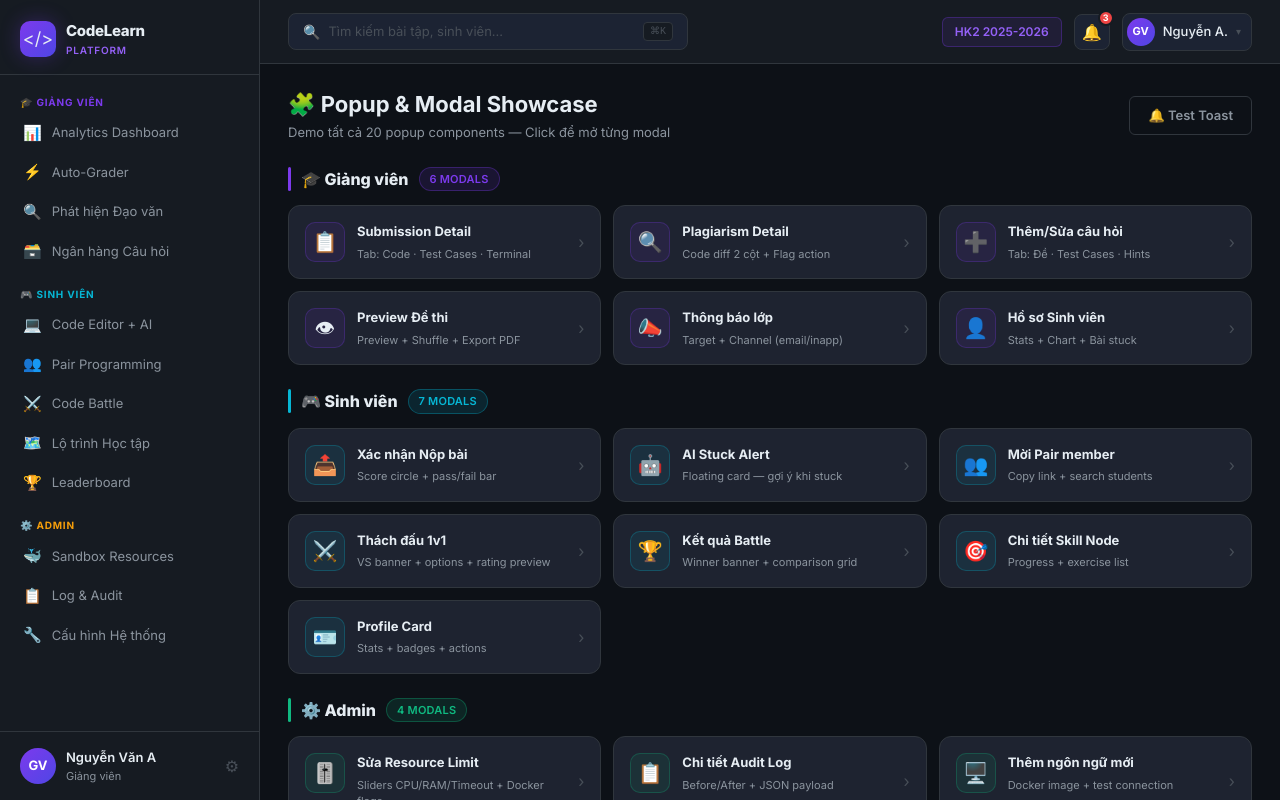
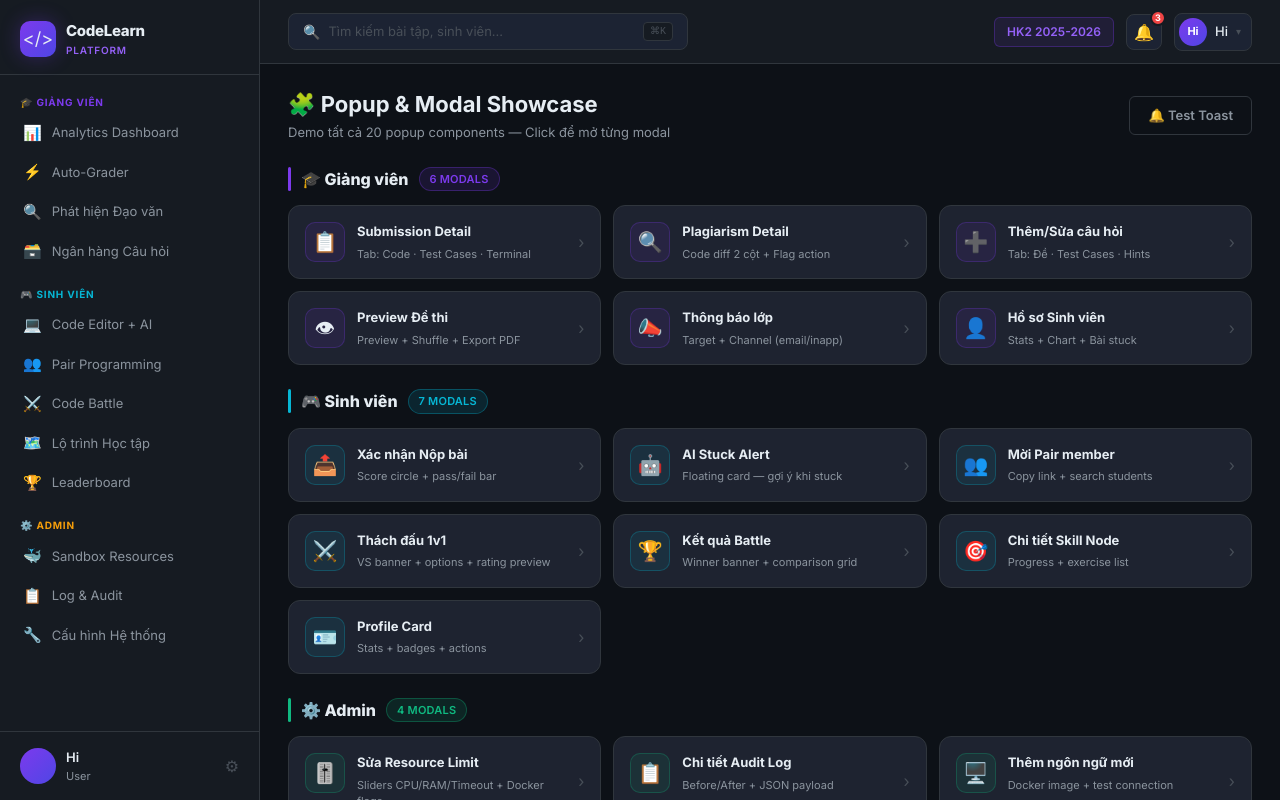
Before and after one commit to ARPHAM/codelearn-fe, a Next.js app: page /demo/popups in a window 1280 px wide. Built offline with nearby package versions, Linux system fonts and the light colour scheme; no server answers.

Commit message:
/auth/me

```diff
--- /dev/null
+++ b/app/components/_api/queries.ts
@@ -0,0 +1,23 @@
+import { keepPreviousData, useQuery } from '@tanstack/react-query'
+
+import axios from '@/config/axios'
+
+type User = {
+    id: string,
+    name: string,
+    role: string,
+    email: string,
+    avatar?: string,
+}
+
+export const useCurrentUserInfo = () => {
+	return useQuery<User>({
+		placeholderData: keepPreviousData,
+		queryKey: ['useCurrentUserInfo'],
+		queryFn: () => {
+			return axios
+				.get('/auth/me')
+				.then((res) => res.data.data)
+		},
+	})
+}
--- a/app/components/layout/Sidebar.tsx
+++ b/app/components/layout/Sidebar.tsx
@@ -1,15 +1,16 @@
 'use client';
 import Link from 'next/link';
 import { usePathname } from 'next/navigation';
+import { useCurrentUserInfo } from '../_api/queries';
 
 const navGroups = [
   {
     label: '🎓 Giảng viên',
     color: '#7c3aed',
     items: [
-      { href: '/lecturer/analytics',     icon: '📊', label: 'Analytics Dashboard' },
-      { href: '/lecturer/auto-grader',   icon: '⚡', label: 'Auto-Grader' },
-      { href: '/lecturer/plagiarism',    icon: '🔍', label: 'Phát hiện Đạo văn' },
+      { href: '/lecturer/analytics', icon: '📊', label: 'Analytics Dashboard' },
+      { href: '/lecturer/auto-grader', icon: '⚡', label: 'Auto-Grader' },
+      { href: '/lecturer/plagiarism', icon: '🔍', label: 'Phát hiện Đạo văn' },
       { href: '/lecturer/question-bank', icon: '🗃️', label: 'Ngân hàng Câu hỏi' },
     ],
   },
@@ -17,19 +18,19 @@ const navGroups = [
     label: '🎮 Sinh viên',
     color: '#06b6d4',
     items: [
-      { href: '/student/code-editor',      icon: '💻', label: 'Code Editor + AI' },
+      { href: '/student/code-editor', icon: '💻', label: 'Code Editor + AI' },
       { href: '/student/pair-programming', icon: '👥', label: 'Pair Programming' },
-      { href: '/student/code-battle',      icon: '⚔️', label: 'Code Battle' },
-      { href: '/student/learning-path',    icon: '🗺️', label: 'Lộ trình Học tập' },
-      { href: '/student/leaderboard',      icon: '🏆', label: 'Leaderboard' },
+      { href: '/student/code-battle', icon: '⚔️', label: 'Code Battle' },
+      { href: '/student/learning-path', icon: '🗺️', label: 'Lộ trình Học tập' },
+      { href: '/student/leaderboard', icon: '🏆', label: 'Leaderboard' },
     ],
   },
   {
     label: '⚙️ Admin',
     color: '#f59e0b',
     items: [
-      { href: '/admin/sandbox',       icon: '🐳', label: 'Sandbox Resources' },
-      { href: '/admin/audit-log',     icon: '📋', label: 'Log & Audit' },
+      { href: '/admin/sandbox', icon: '🐳', label: 'Sandbox Resources' },
+      { href: '/admin/audit-log', icon: '📋', label: 'Log & Audit' },
       { href: '/admin/system-config', icon: '🔧', label: 'Cấu hình Hệ thống' },
     ],
   },
@@ -37,6 +38,8 @@ const navGroups = [
 
 export default function Sidebar() {
   const pathname = usePathname();
+
+  const { data: user } = useCurrentUserInfo()
 
   return (
     <aside style={{
@@ -133,10 +136,10 @@ export default function Sidebar() {
         borderTop: '1px solid var(--border)',
         display: 'flex', alignItems: 'center', gap: 10,
       }}>
-        <div className="avatar" style={{ background: 'var(--gradient-purple)', color: 'white' }}>GV</div>
+        <div className="avatar" style={{ background: 'var(--gradient-purple)', color: 'white' }}>{user?.avatar ? user?.avatar?.charAt(0).toUpperCase() : user?.role?.slice(0, 2).toUpperCase()}</div>
         <div style={{ flex: 1 }}>
-          <div style={{ fontSize: 13, fontWeight: 600, color: 'var(--text-primary)' }}>Nguyễn Văn A</div>
-          <div style={{ fontSize: 11, color: 'var(--text-secondary)' }}>Giảng viên</div>
+          <div style={{ fontSize: 13, fontWeight: 600, color: 'var(--text-primary)' }}>{user?.name || 'Hi'}</div>
+          <div style={{ fontSize: 11, color: 'var(--text-secondary)' }}>{user?.role || 'User'}</div>
         </div>
         <div style={{ fontSize: 16, cursor: 'pointer', color: 'var(--text-muted)' }}>⚙</div>
       </div>
--- a/app/components/layout/Topbar.tsx
+++ b/app/components/layout/Topbar.tsx
@@ -1,6 +1,10 @@
 'use client';
 
+import { useCurrentUserInfo } from "../_api/queries";
+
 export default function Topbar() {
+  const { data: user } = useCurrentUserInfo()
+
   return (
     <header style={{
       height: 'var(--topbar-height)',
@@ -64,8 +68,8 @@ export default function Topbar() {
           background: 'var(--bg-tertiary)',
           transition: 'border-color 0.2s',
         }}>
-          <div className="avatar" style={{ background: 'var(--gradient-purple)', color: 'white', width: 28, height: 28, fontSize: 11 }}>GV</div>
-          <span style={{ fontSize: 13, fontWeight: 500, color: 'var(--text-primary)' }}>Nguyễn A.</span>
+          <div className="avatar" style={{ background: 'var(--gradient-purple)', color: 'white', width: 28, height: 28, fontSize: 11 }}>{user?.avatar ?? user?.role?.slice(0, 2).toUpperCase() ?? 'Hi'}</div>
+          <span style={{ fontSize: 13, fontWeight: 500, color: 'var(--text-primary)' }}>{user?.name ?? 'Hi'}</span>
           <span style={{ fontSize: 10, color: 'var(--text-muted)' }}>▾</span>
         </div>
       </div>
--- /dev/null
+++ b/app/components/modals/auth/auth-sync.tsx
@@ -0,0 +1,25 @@
+"use client";
+
+import { useEffect } from "react";
+import { useRouter } from "next/navigation";
+import { getAuthChannel } from "@/config/auth-channel";
+
+export default function AuthSync() {
+    const router = useRouter();
+
+    useEffect(() => {
+        const channel = getAuthChannel();
+
+        channel.onmessage = (event) => {
+            if (event.data === "auth_changed") {
+                router.refresh();
+            }
+        };
+
+        return () => {
+            channel.close();
+        };
+    }, [router]);
+
+    return null;
+}
--- /dev/null
+++ b/app/config/auth-channel.ts
@@ -0,0 +1,15 @@
+"use client";
+
+let channel: BroadcastChannel | null = null;
+
+export function getAuthChannel() {
+  if (!channel) {
+    channel = new BroadcastChannel("auth_channel_codelearn");
+  }
+  return channel;
+}
+
+export function broadcastAuthChange() {
+  const ch = getAuthChannel();
+  ch.postMessage("auth_changed");
+}
--- a/app/layout.tsx
+++ b/app/layout.tsx
@@ -3,6 +3,7 @@ import { Geist, Geist_Mono } from "next/font/google";
 import "./globals.css";
 import ToastProvider from "@/components/ui/Toast";
 import Providers from "./providers";
+import AuthSync from "@/components/modals/auth/auth-sync";
 
 const geistSans = Geist({
   variable: "--font-geist-sans",
@@ -29,6 +30,7 @@ export default function RootLayout({
       <body className={`${geistSans.variable} ${geistMono.variable} antialiased`}>
         <Providers>{children}</Providers>
         <ToastProvider />
+        <AuthSync />
       </body>
     </html>
   );
--- a/app/login/page.tsx
+++ b/app/login/page.tsx
@@ -4,6 +4,7 @@ import Link from 'next/link';
 import { toast } from '@/components/ui/Toast';
 import { useGoogleLogin } from '@react-oauth/google';
 import { useLogin } from './_api/mutation';
+import { broadcastAuthChange } from "@/config/auth-channel";
 
 const FEATURES = [
   { icon: '🤖', title: 'AI Code Assistant', desc: 'Hỗ trợ gỡ lỗi & gợi ý thông minh' },
@@ -28,11 +29,9 @@ export default function LoginPage() {
     const res = await loginMutation.mutateAsync({ email, password, role })
     setLoading(true);
     const roleUser = res.data.data.user.role;
+    broadcastAuthChange();
     setTimeout(() => { window.location.href = roleUser === 'lecturer' ? '/lecturer/analytics' : roleUser === 'admin' ? '/admin/sandbox' : '/student/code-editor'; }, 800);
-    // await new Promise(r => setTimeout(r, 1400));
     setLoading(false);
-    // toast({ type: 'success', title: 'Đăng nhập thành công!', message: `Xin chào, ${role === 'student' ? 'Sinh viên' : role === 'lecturer' ? 'Giảng viên' : 'Admin'} 👋` });
-    // setTimeout(() => { window.location.href = role === 'lecturer' ? '/lecturer/analytics' : role === 'admin' ? '/admin/sandbox' : '/student/code-editor'; }, 800);
   };
 
   const handleLoginGoogle = useGoogleLogin({
--- a/proxy.ts
+++ /dev/null
@@ -1,38 +0,0 @@
-import { NextResponse } from 'next/server'
-import type { NextRequest } from 'next/server'
-
-export function proxy(request: NextRequest) {
-  const accessToken = request.cookies.get('refreshToken')
-
-  const { pathname } = request.nextUrl
-
-  const protectedRoutes = ['/dashboard', '/admin', '/profile', '/student', '/teacher', '/demo', '/auth', '/forgot-password', '/reset-password', '/verify-email', '/resend-verification-email', '/resend-reset-password-email', '/resend-reset-password-email']
-
-  const isProtected = protectedRoutes.some((route) =>
-    pathname.startsWith(route)
-  )
-
-  if (isProtected && !accessToken) {
-    return NextResponse.redirect(new URL('/login', request.url))
-  }
-
-  return NextResponse.next()
-}
-
-export const config = {
-  matcher: [
-    '/dashboard/:path*',
-    '/admin/:path*',
-    '/profile/:path*',
-    '/student/:path*',
-    '/teacher/:path*',
-    '/demo/:path*',
-    '/auth/:path*',
-    '/forgot-password/:path*',
-    '/reset-password/:path*',
-    '/verify-email/:path*',
-    '/resend-verification-email/:path*',
-    '/resend-reset-password-email/:path*',
-    '/resend-reset-password-email/:path*',
-  ],
-}
```
Lines whose indentation alone changed are shown as unchanged.
